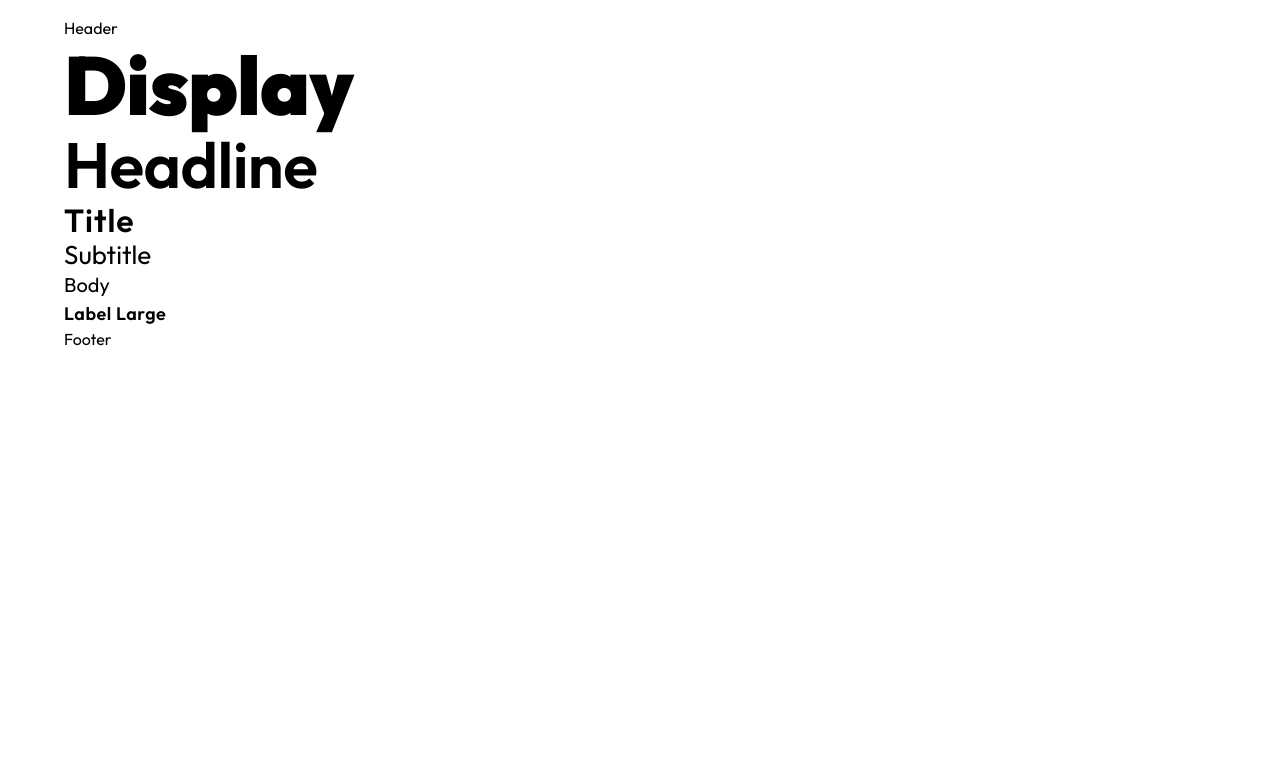
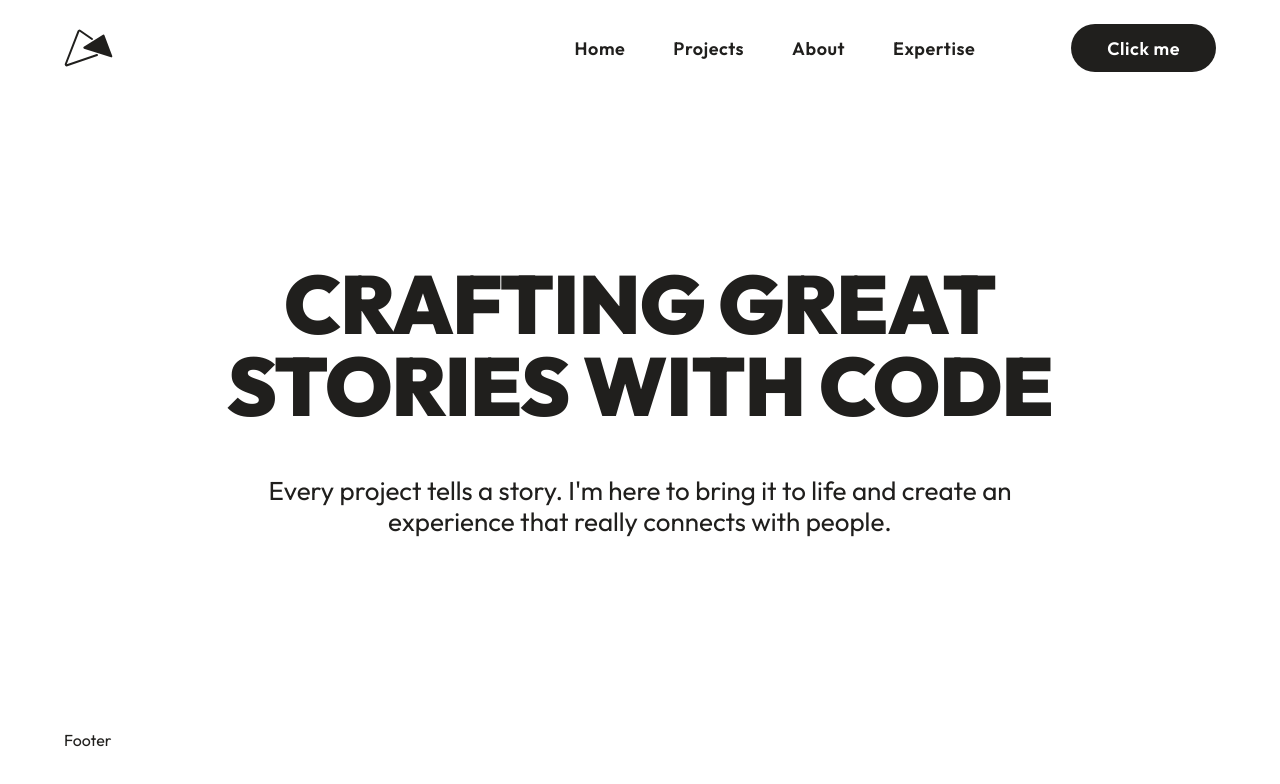
Before and after one commit to HoloNine/portfolio, a React (Vite) app: page / in a window 1280 px wide. Shown: the top 784 px of the page. Built offline with nearby package versions, Linux system fonts and the light colour scheme.

Commit message:
Refactor CSS and update global padding, font sizes, and colors

```diff
--- a/index.html
+++ b/index.html
@@ -15,8 +15,8 @@
     />
     <!-- eof: Google Fonts -->
   </head>
-  <body>
-    <div id="root" class="px-global py-4"></div>
+  <body class="text-black dark:text-white">
+    <div id="root" class="px-global py-ss"></div>
     <script type="module" src="/src/main.tsx"></script>
   </body>
 </html>
--- a/src/App.tsx
+++ b/src/App.tsx
@@ -1,18 +1,14 @@
-import Footer from "./components/Footer/Footer";
-import Header from "./components/Header/Header";
-import Main from "./components/Main/main";
+import Footer from "./layout/Footer/Footer";
+import Header from "./layout/Header/Header";
+import Main from "./layout/Main/main";
+import Hero from "./layout/Hero/Hero";
 
 const App = () => {
   return (
     <>
       <Header />
       <Main>
-        <div className="text-display">Display</div>
-        <div className="text-headline">Headline</div>
-        <div className="text-title">Title</div>
-        <div className="text-subtitle">Subtitle</div>
-        <div className="text-body">Body</div>
-        <div className="text-label">Label Large</div>
+        <Hero />
       </Main>
       <Footer />
       <div></div>
--- /dev/null
+++ b/src/components/Button/Button.tsx
@@ -0,0 +1,9 @@
+const Button = () => {
+  return (
+    <button className="text-label px-sm rounded-full min-h-12 bg-black dark:bg-white text-white dark:text-black">
+      Click me
+    </button>
+  );
+};
+
+export default Button;
--- a/src/components/Header/Header.tsx
+++ /dev/null
@@ -1,5 +0,0 @@
-const Header = () => {
-  return <header> Header</header>;
-};
-
-export default Header;
--- /dev/null
+++ b/src/components/Logo/Logo.tsx
@@ -0,0 +1,26 @@
+type LogoProps = {
+  className?: string;
+  style?: React.CSSProperties;
+} & React.SVGProps<SVGSVGElement>;
+
+const Logo = (props: LogoProps) => (
+  <svg
+    xmlns="http://www.w3.org/2000/svg"
+    width={49}
+    height={48}
+    fill="none"
+    {...props}
+  >
+    <path
+      fill="currentColor"
+      d="M38.96 10.662 19.795 22.858a1 1 0 0 0 .23 1.795l27.005 8.711a1 1 0 0 0 1.243-1.302l-7.84-20.907a1 1 0 0 0-1.473-.493Z"
+    />
+    <path
+      stroke="currentColor"
+      strokeLinecap="round"
+      strokeWidth={2}
+      d="M28 15 16.042 6.721a1 1 0 0 0-1.501.46L1.78 39.991A1 1 0 0 0 3.038 41.3L33 31"
+    />
+  </svg>
+);
+export default Logo;
--- /dev/null
+++ b/src/config.json
@@ -0,0 +1,12 @@
+{
+  "navigation": [
+    { "id": 1, "label": "Home", "link": "/home" },
+    { "id": 2, "label": "Projects", "link": "#projects" },
+    { "id": 3, "label": "About", "link": "#About" },
+    { "id": 4, "label": "Expertise", "link": "#expertise" }
+  ],
+  "hero": {
+    "title": "Crafting great<br />stories with code",
+    "text": "Every project tells a story. I'm here to bring it to life and create an experience that really connects with people."
+  }
+}
--- a/src/index.css
+++ b/src/index.css
@@ -5,19 +5,19 @@
 :root {
   color-scheme: light dark;
 
-  --color-primary: #d9596a;
-  --color-black: #201f1d;
-  --color-black-48: hsla(0, 0%, 0%, 0.48);
-  --color-black-36: hsla(0, 0%, 0%, 0.36);
-  --color-black-24: hsla(0, 0%, 0%, 0.24);
-  --color-black-12: hsla(0, 0%, 0%, 0.12);
-  --color-black-04: hsla(0, 0%, 0%, 0.04);
-  --color-white: #ffffff;
-  --color-white-48: hsla(0, 0%, 100%, 0.48);
-  --color-white-36: hsla(0, 0%, 100%, 0.36);
-  --color-white-24: hsla(0, 0%, 100%, 0.24);
-  --color-white-12: hsla(0, 0%, 100%, 0.12);
-  --color-white-04: hsla(0, 0%, 100%, 0.04);
+  --color--primary: #d9596a;
+  --color--black: #201f1d;
+  --color--black-48: hsla(0, 0%, 0%, 0.48);
+  --color--black-36: hsla(0, 0%, 0%, 0.36);
+  --color--black-24: hsla(0, 0%, 0%, 0.24);
+  --color--black-12: hsla(0, 0%, 0%, 0.12);
+  --color--black-04: hsla(0, 0%, 0%, 0.04);
+  --color--white: #ffffff;
+  --color--white-48: hsla(0, 0%, 100%, 0.48);
+  --color--white-36: hsla(0, 0%, 100%, 0.36);
+  --color--white-24: hsla(0, 0%, 100%, 0.24);
+  --color--white-12: hsla(0, 0%, 100%, 0.12);
+  --color--white-04: hsla(0, 0%, 100%, 0.04);
 
   --font-size--display: clamp(3.625rem, 2.6776rem + 3.1579vw, 5.125rem);
   --font-size--headline: clamp(2.875rem, 2.1645rem + 2.3684vw, 4rem);
@@ -26,5 +26,28 @@
   --font-size--body: clamp(1rem, 0.8421rem + 0.5263vw, 1.25rem);
   --font-size--label: clamp(0.875rem, 0.7171rem + 0.5263vw, 1.125rem);
 
+  /* 16px - 24px */
+  --space--3xs: clamp(0.25rem, 0.1667rem + 0.2778vw, 0.375rem);
+  --space--2xs: clamp(0.5rem, 0.3333rem + 0.5556vw, 0.75rem);
+  --space--xs: clamp(0.75rem, 0.5rem + 0.8333vw, 1.125rem);
+  --space--s: clamp(1rem, 0.6667rem + 1.1111vw, 1.5rem);
+  --space--m: clamp(1.5rem, 1rem + 1.6667vw, 2.25rem);
+  --space--l: clamp(2rem, 1.3333rem + 2.2222vw, 3rem);
+  --space--xl: clamp(3rem, 2rem + 3.3333vw, 4.5rem);
+  --space--2xl: clamp(4rem, 2.6667rem + 4.4444vw, 6rem);
+  --space--3xl: clamp(6rem, 4rem + 6.6667vw, 9rem);
+
+  --space--s-m: clamp(1rem, 0.1667rem + 2.7778vw, 2.25rem);
   --space--global-padding-inline: clamp(1rem, -0.8947rem + 6.3158vw, 4rem);
+
+  /* Not Used */
+  --space--3xs-2xs: clamp(0.25rem, -0.0833rem + 1.1111vw, 0.75rem);
+  --space--2xs-xs: clamp(0.5rem, 0.0833rem + 1.3889vw, 1.125rem);
+  --space--xs-s: clamp(0.75rem, 0.25rem + 1.6667vw, 1.5rem);
+  --space--m-l: clamp(1.5rem, 0.5rem + 3.3333vw, 3rem);
+  --space--l-xl: clamp(2rem, 0.3333rem + 5.5556vw, 4.5rem);
+  --space--xl-2xl: clamp(3rem, 1rem + 6.6667vw, 6rem);
+  --space--2xl-3xl: clamp(4rem, 0.6667rem + 11.1111vw, 9rem);
+
+  --height--hero: calc(100vh - var(--space--s) * 2 - 6rem);
 }
--- /dev/null
+++ b/src/layout/Header/Header.tsx
@@ -0,0 +1,32 @@
+// Internal dependencies
+import Logo from "../../components/Logo/Logo";
+import Button from "../../components/Button/Button";
+
+// Config
+import config from "../../config.json";
+
+const Header = () => {
+  const { navigation } = config;
+
+  return (
+    <header className="flex justify-between items-center">
+      <div>
+        <Logo />
+      </div>
+      <div className="flex gap-sxl2xl items-center">
+        <nav>
+          <ul className="flex gap-sml">
+            {navigation.map((item) => (
+              <li key={item.id} className="text-label">
+                {item.label}
+              </li>
+            ))}
+          </ul>
+        </nav>
+        <Button />
+      </div>
+    </header>
+  );
+};
+
+export default Header;
--- /dev/null
+++ b/src/layout/Hero/Hero.tsx
@@ -0,0 +1,19 @@
+// Config
+import config from "../../config.json";
+
+const Hero = () => {
+  const { title, text } = config.hero;
+  return (
+    <section className="flex justify-center items-center min-h-hero py-s2xl">
+      <div className="flex flex-col items-center gap-sml">
+        <h1
+          className="text-display uppercase text-center max-w-screen-lg"
+          dangerouslySetInnerHTML={{ __html: title }}
+        />
+        <p className="text-subtitle text-center max-w-screen-md">{text}</p>
+      </div>
+    </section>
+  );
+};
+
+export default Hero;
--- a/tailwind.config.js
+++ b/tailwind.config.js
@@ -1,11 +1,16 @@
 const defaultTheme = require("tailwindcss/defaultTheme");
-const plugin = require("tailwindcss/plugin");
 
 /** @type {import('tailwindcss').Config} */
 export default {
   content: ["./index.html", "./src/**/*.{js,ts,jsx,tsx}"],
   theme: {
     extend: {
+      screens: {
+        sm: "600px",
+        md: "840px",
+        lg: "1200px",
+        xl: "1600px",
+      },
       colors: {
         primary: "var(--color--primary)",
         black: "var(--color--black)",
@@ -28,7 +33,7 @@ export default {
         display: [
           "var(--font-size--display)",
           {
-            lineHeight: "1.1",
+            lineHeight: "1",
             letterSpacing: "-0.01em",
             fontWeight: "900",
           },
@@ -68,6 +73,27 @@ export default {
       padding: {
         global: "var(--space--global-padding-inline)",
       },
+      spacing: {
+        s3xs: "var(--space--3xs)",
+        s2xs: "var(--space--2xs)",
+        sxs: "var(--space--xs)",
+        ss: "var(--space--s)",
+        sm: "var(--space--m)",
+        sl: "var(--space--l)",
+        sxl: "var(--space--xl)",
+        s2xl: "var(--space--2xl)",
+        s3xl: "var(--space--3xl)",
+        s3xs2xs: "var(--space--3xs-2xs)",
+        s2xsxs: "var(--space--2xs-xs)",
+        sxss: "var(--space--xs-s)",
+        ssm: "var(--space--s-m)",
+        sml: "var(--space--m-l)",
+        slxl: "var(--space--l-xl)",
+        sxl2xl: "var(--space--xl-2xl)",
+      },
+      minHeight: {
+        hero: "var(--height--hero)",
+      },
     },
   },
   plugins: [],
```
Also changed, not shown: src/layout/Footer/Footer.tsx (renamed from src/components/Footer/Footer.tsx), src/layout/Main/main.tsx (renamed from src/components/Main/main.tsx).
